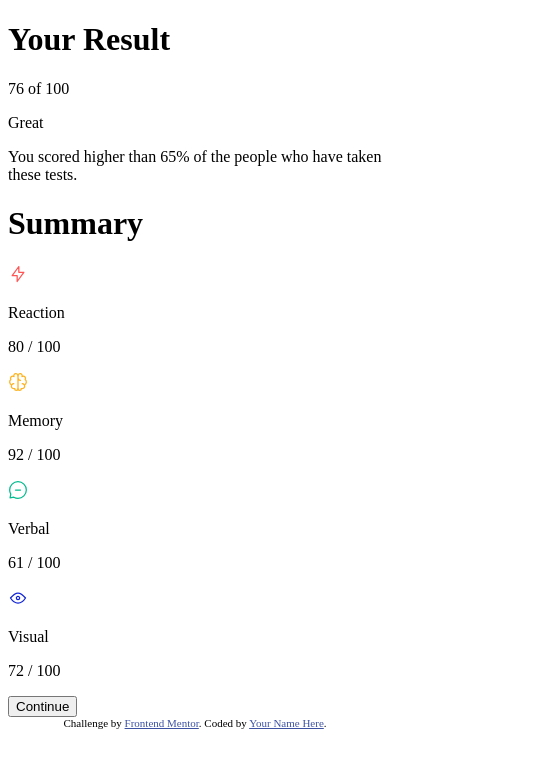
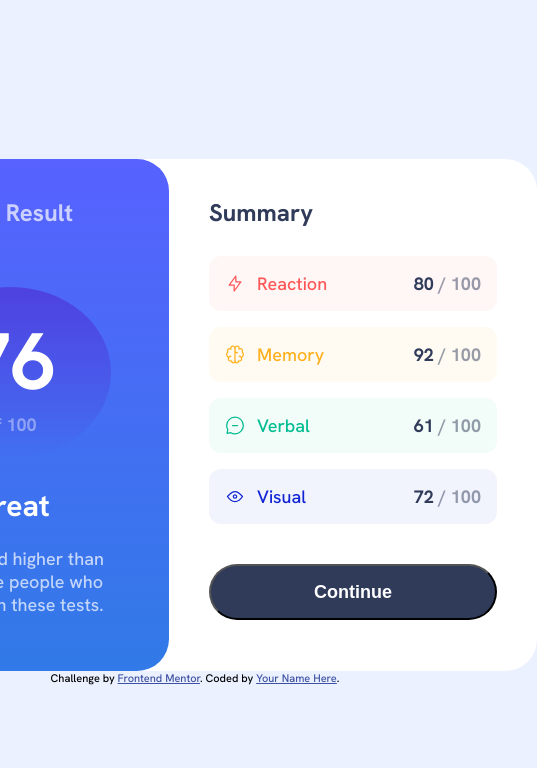
Before and after one commit to PierreFrs/Results-Summary, a plain HTML site: page index.html in a window 390 px wide. Shown: the whole page, 537 px wide, since content can reach past the window. Drawn offline with Linux system fonts and the light colour scheme.

Commit message:
Responsive

```diff
--- a/index.html
+++ b/index.html
@@ -5,7 +5,7 @@
   <meta name="viewport" content="width=device-width, initial-scale=1.0"> <!-- displays site properly based on user's device -->
 
   <link rel="icon" type="image/png" sizes="32x32" href="./assets/images/favicon-32x32.png">
-
+  <link rel="stylesheet" href="./style.css">
   <title>Frontend Mentor | Results summary component</title>
 
   <!-- Feel free to remove these styles or customise in your own stylesheet 👍 -->
@@ -18,17 +18,16 @@
 <main>
   <!-- result display -->
   <div class="result-display">
-  <h1 class="your-results">Your Result</h1>
+  <p class="your-result">Your Result</p>
   <div class="score">
-    <span class="main-number">76</span>
-    <span class="of-100">of 100</span>
+    <p class="percentage"><span class="main-number">76</span><br>of 100</p>
   </div>
   <p class="congrats">Great</p>
   <p class="comparison">You scored higher than 65% of the people who have taken these tests.</p>
   </div>
   <!-- Summary -->
   <div class="summary">
-  <h1 class="summary">Summary</h1>
+  <p class="summary-title">Summary</p>
   <div class="scores-container">
     <div class="summary-score reaction">
       <div class="left-area">
@@ -36,7 +35,7 @@
         <p class="left-text">Reaction</p>
       </div>
       <div class="right-area">
-        <p class="summary-percentage"><span class="summary-left-">80</span class="percent"> / 100</p>
+        <p class="summary-percentage"><span class="summary-left">80</span> / 100</p>
       </div>
     </div>
     <div class="summary-score memory">
@@ -45,7 +44,7 @@
         <p class="left-text">Memory</p>
       </div>
       <div class="right-area">
-        <p class="summary-percentage"><span class="summary-left-">92</span class="percent"> / 100</p>
+        <p class="summary-percentage"><span class="summary-left">92</span> / 100</p>
       </div>
     </div>
     <div class="summary-score verbal">
@@ -54,7 +53,7 @@
         <p class="left-text">Verbal</p>
       </div>
       <div class="right-area">
-        <p class="summary-percentage"><span class="summary-left-">61</span class="percent"> / 100</p>
+        <p class="summary-percentage"><span class="summary-left">61</span> / 100</p>
       </div>
     </div>
     <div class="summary-score visual">
@@ -63,7 +62,7 @@
         <p class="left-text">Visual</p>
       </div>
       <div class="right-area">
-        <p class="summary-percentage"><span class="summary-left-">72</span class="percent"> / 100</p>
+        <p class="summary-percentage"><span class="summary-left">72</span> / 100</p>
       </div>
     </div>
   </div>
--- a/style.css
+++ b/style.css
@@ -19,6 +19,7 @@ body {
     display: flex;
     flex-direction: column;
     align-items: center;
+    justify-content: center;
     height: 100vh;
     background-color: hsl(221, 100%, 96%);
 }
@@ -183,10 +184,18 @@ button:hover {
         font-size: 18px;
     }
 
+    body {
+        max-width: 100vw;
+    }
+
     main {
         display: flex;
         max-width: 736px;
         max-height: 512px;
+        border-radius: 32px;
+    }
+
+    .result-display {
         border-radius: 32px;
     }
 
@@ -197,10 +206,41 @@ button:hover {
 
     .your-result {
         font-size: 24px;
+        margin-top: 38px;
     }
 
     .score {
         width: 200px;
         height: 200px;
+        margin-top: 35px;
+    }
+
+    .main-number {
+        font-size: 80px;
+    }
+
+    .congrats {
+        font-size: 30px;
+        margin-top: 28px;
+    }
+
+    .comparison {
+        margin-top: 14px;
+        margin-bottom: 55px;
+    }
+
+    .summary-title {
+        font-size: 24px;
+        margin-top: 38px;
+        margin-left: 40px;
+    }
+
+    .scores-container {
+        margin: 28px 40px 40px;
+    }
+
+    button {
+        width: 288px;
+        margin: 0px 40px 46px;
     }
 }
```
